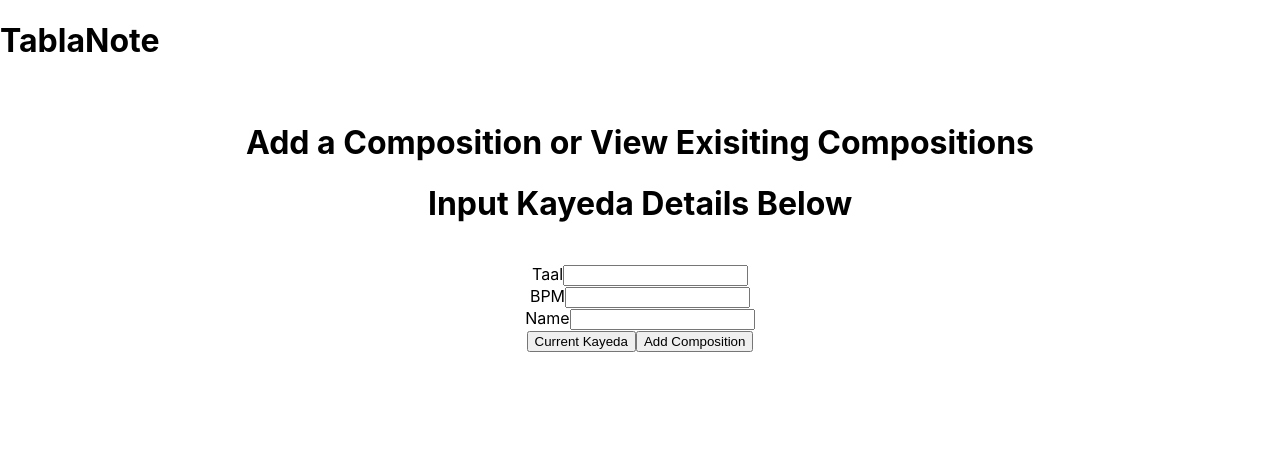
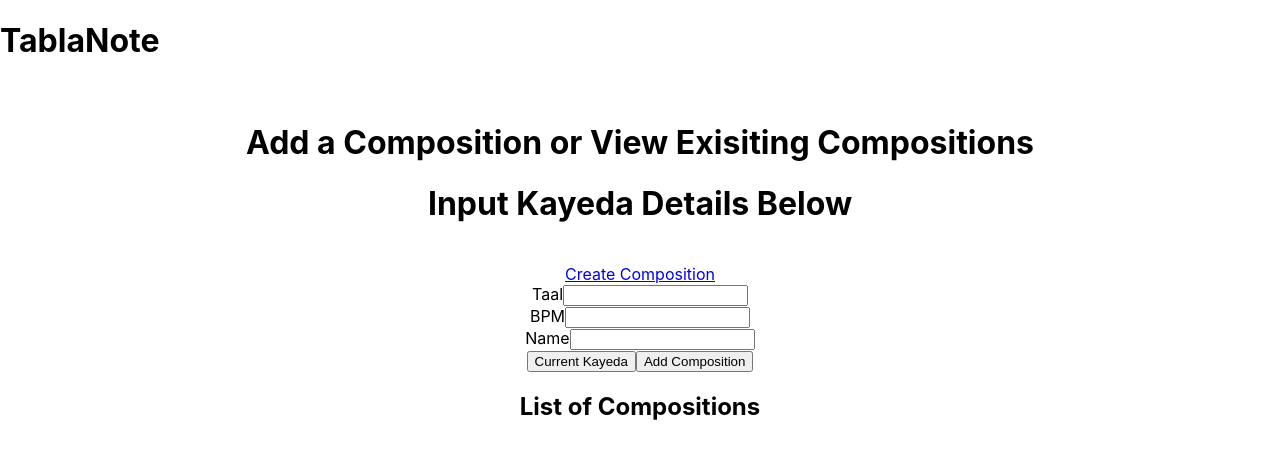
Before and after one commit to s1oly/tablanote, a React (Create React App) app: page /createcomposition in a window 1280 px wide. Shown: the top 458 px of the page. Built offline with nearby package versions, Linux system fonts and the light colour scheme.

Commit message:
Got the list of Compositions to update

```diff
--- a/package.json
+++ b/package.json
@@ -5,6 +5,7 @@
   "dependencies": {
     "@babel/core": "^7.23.2",
     "@babel/preset-env": "^7.23.2",
+    "@react-navigation/stack": "^6.3.20",
     "@testing-library/jest-dom": "^5.17.0",
     "@testing-library/react": "^13.4.0",
     "@testing-library/user-event": "^13.5.0",
--- a/src/App.js
+++ b/src/App.js
@@ -9,7 +9,6 @@
       <h1>Add a Composition or View Exisiting Compositions</h1>
       <BrowserRouter>
       <Routes>
-          <Route index element = {<Compositions/>} />
           <Route index element = {<CreateComposition />} />
           <Route path="/createcomposition" element={<CreateComposition />} />
           <Route path="/compositions" element={<Compositions />} />
--- a/src/CreateComposition.js
+++ b/src/CreateComposition.js
@@ -1,4 +1,6 @@
 import React, { useState, createContext } from 'react';
+import {Link} from 'react-router-dom';
+import Compositions from './Compositions';
 
 export const CompositionsContext = createContext([]);
 
@@ -37,6 +39,8 @@
       <div>
         <h1>Input Kayeda Details Below</h1>
         <br></br>
+        <Link to = '/createcomposition' className = 'btn'> Create Composition</Link>
+        <br></br>
         <label> Taal
             <input onChange={changeTaal} value={taal}></input>
         </label>
@@ -52,6 +56,7 @@
         <button onClick={sayKayeda}>Current Kayeda</button>
         <button onClick={addNewComposition}>Add Composition</button>
       </div>
+      <Compositions/>
     </CompositionsContext.Provider>
     );
 }
```
Also changed, not shown: 1 other file (tests, documents, lock files or other folders).
